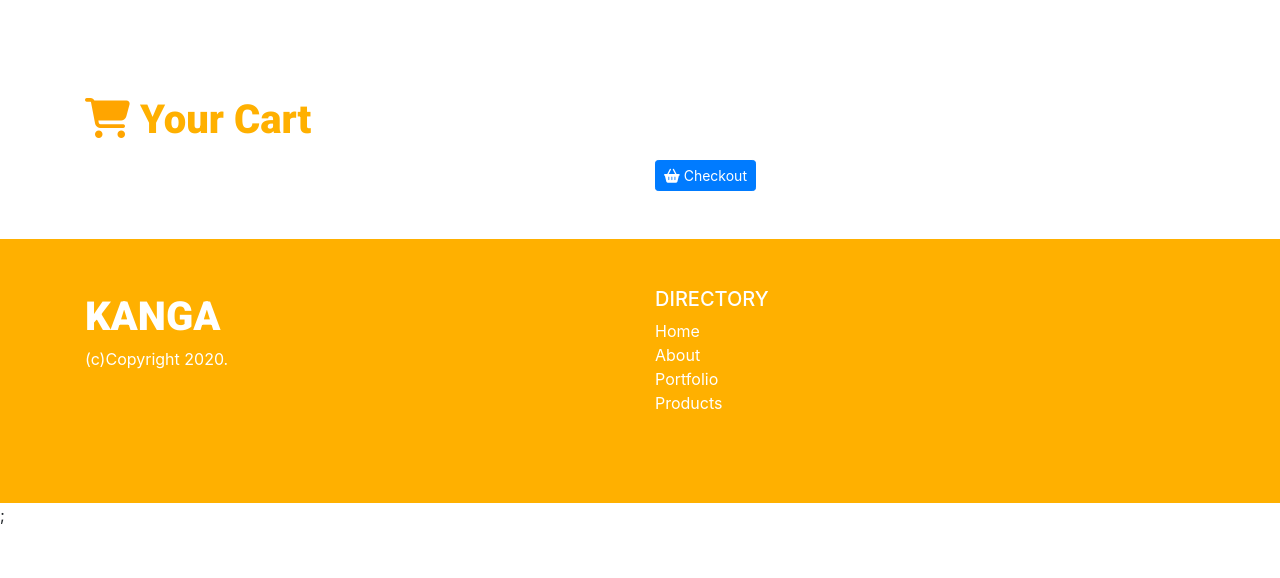
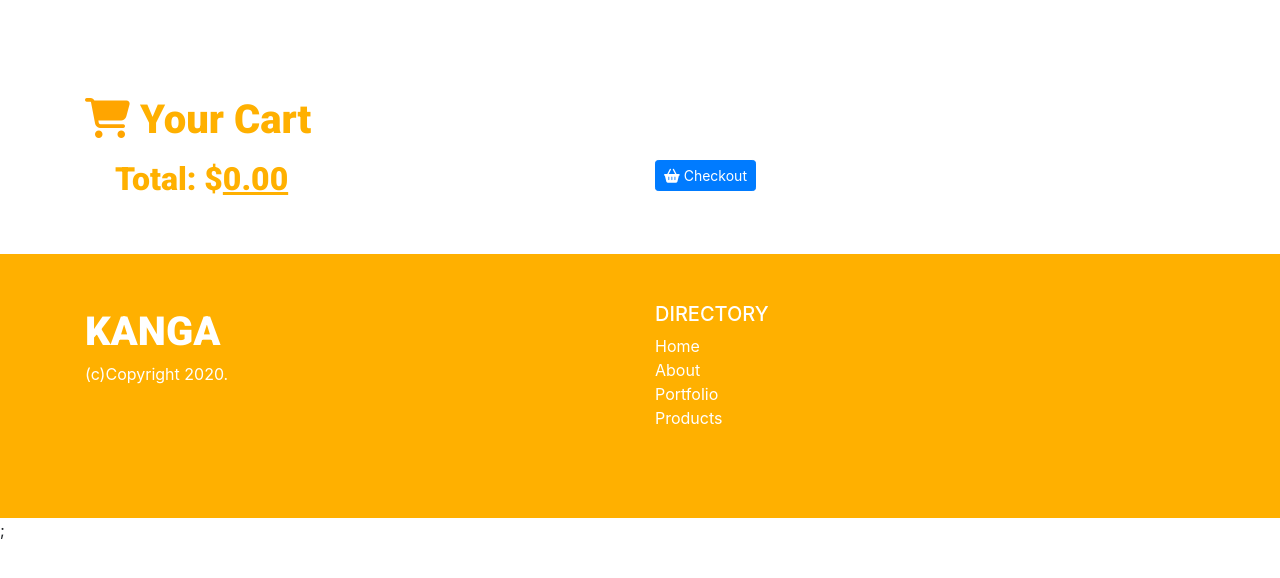
Before and after one commit to darylkangjh/Project-4, a Django app: page /cart/ in a window 1280 px wide. Shown: the part 86-664 px from the top of the page. Run offline with Django 3.2, Linux system fonts and the light colour scheme; some libraries are stand-ins or nearby versions.

Commit message:
add a total to add to cart

```diff
--- a/cart/templates/cart/view_cart.template.html
+++ b/cart/templates/cart/view_cart.template.html
@@ -9,7 +9,8 @@
 <br/>
 <h1 class="index-title"><i class="fa fa-shopping-cart" aria-hidden="true" style="color:orange;"></i>      Your Cart</h1>
 <ul>
-    {%for key, i in shopping_cart.items %}
+    {% for key, i in shopping_cart.items %}
+
     <div class="container">
     <div class="row">
             <div class="col md-3">
@@ -31,7 +32,9 @@
     <div class="container">
     <div class="row">
     <div class="col md-3">
-
+    <div class="container">
+     <h2 class="index-title">    Total: $<u>{{total}}</u> </h2>
+    </div>
     </div>
 
     <div class="col md-9">
--- a/cart/views.py
+++ b/cart/views.py
@@ -13,7 +13,7 @@ def add_to_cart(request, DMService_id):
         cart[DMService_id] = {
             'id': DMService_id,
             'item_name': dmservice.item_name,
-            'price': 99,
+            'price': f"{dmservice.price:.2f}",
         }
 
         request.session['shopping_cart'] = cart
@@ -27,9 +27,14 @@ def add_to_cart(request, DMService_id):
 
 def view_cart(request):
     cart = request.session.get('shopping_cart', {})
+    total = 0
+
+    for key, item in cart.items():
+        total += (float(item["price"]))
 
     return render(request, 'cart/view_cart.template.html', {
         'shopping_cart': cart,
+        'total': f"{total:.2f}"
     })
 
 
```
